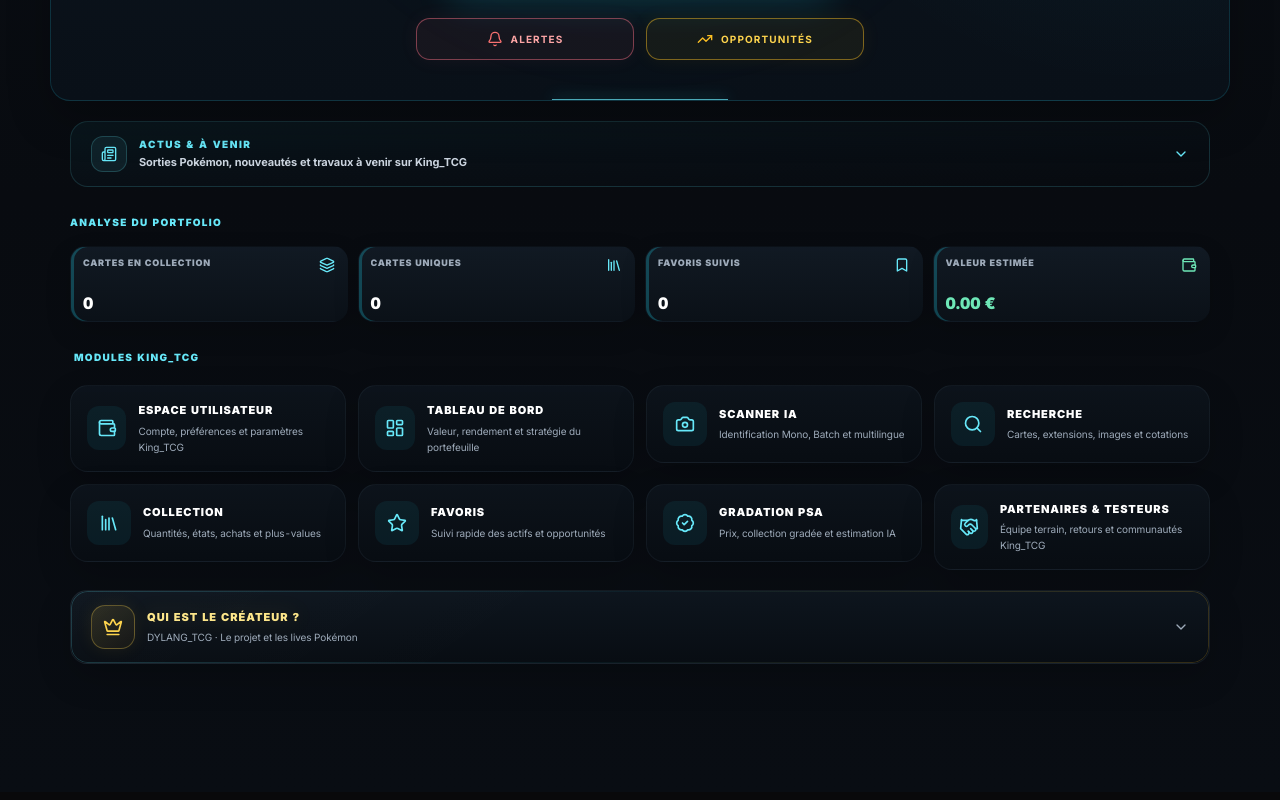
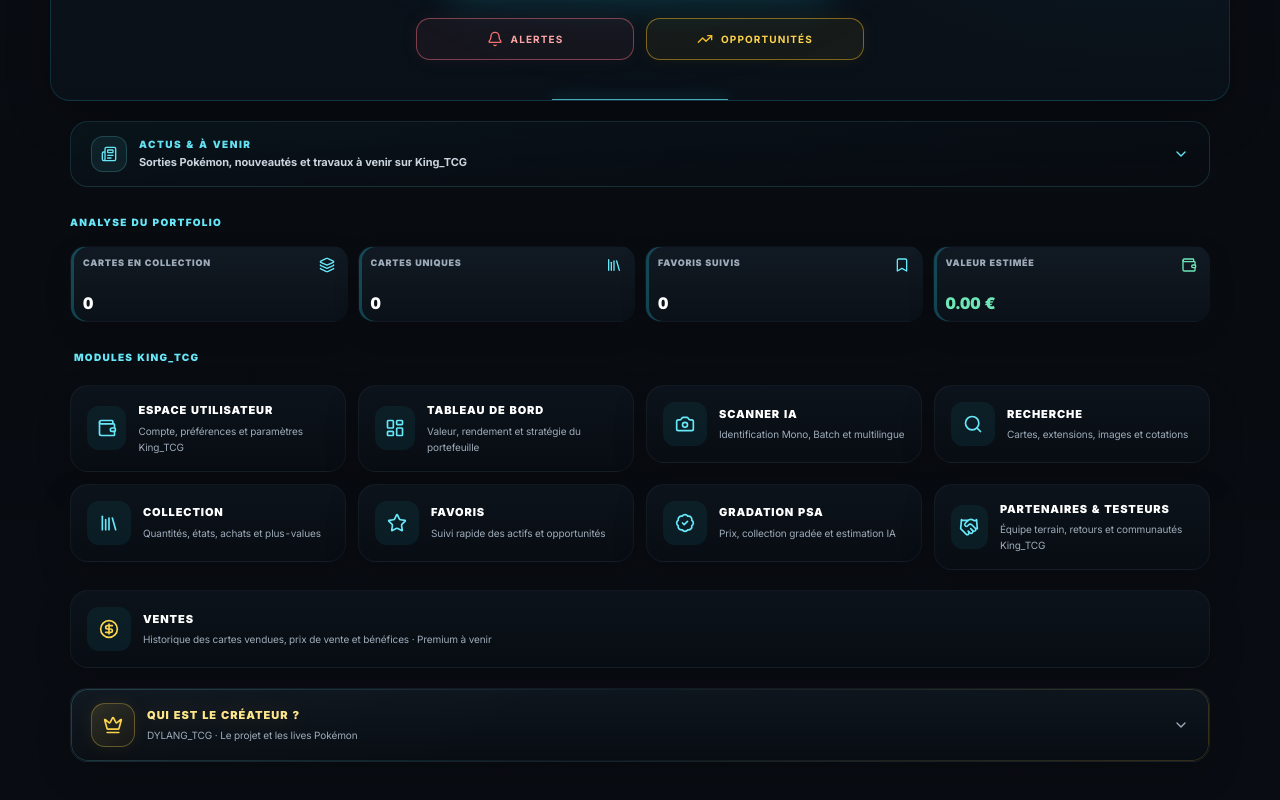
Before and after one commit to dylangdm1-dotcom/King_TcgV1, a Next.js app: page / in a window 1280 px wide. Shown: the part 438-1238 px from the top of the page. Built offline with nearby package versions, Linux system fonts and the light colour scheme.

Commit message:
Add CircleDollarSign icon and QuickCard section
Added CircleDollarSign icon and QuickCard for upcoming premium sales feature.

```diff
--- a/app/page.tsx
+++ b/app/page.tsx
@@ -9,7 +9,7 @@ import {
   Layers, Library, Bookmark, Wallet,
   LayoutDashboard, Camera, Star, Zap, Sparkles, Search,
   Bell, TrendingUp, Crown, BadgeCheck, Handshake, ChevronDown,
-  ExternalLink, Video, Heart, CalendarDays, Newspaper
+  ExternalLink, Video, Heart, CalendarDays, Newspaper, CircleDollarSign
 } from "lucide-react";
 import { getCollection, getFavorites } from "@/lib/storage";
 import { getCardById } from "@/lib/pokemon";
@@ -358,6 +358,16 @@ export default function Home() {
           </div>
         </section>
 
+        {/* Ventes Premium — fonctionnalité à venir */}
+        <section className="mx-auto mt-5 max-w-[1180px] px-4 sm:px-5">
+          <QuickCard
+            href="/ventes"
+            title="Ventes"
+            subtitle="Historique des cartes vendues, prix de vente et bénéfices · Premium à venir"
+            icon={<CircleDollarSign className="h-5 w-5 text-amber-300" />}
+          />
+        </section>
+
         {/* Créateur — barre indépendante et dépliable */}
         <section className="mx-auto mt-5 max-w-[1180px] px-4 sm:px-5">
           <div
```
